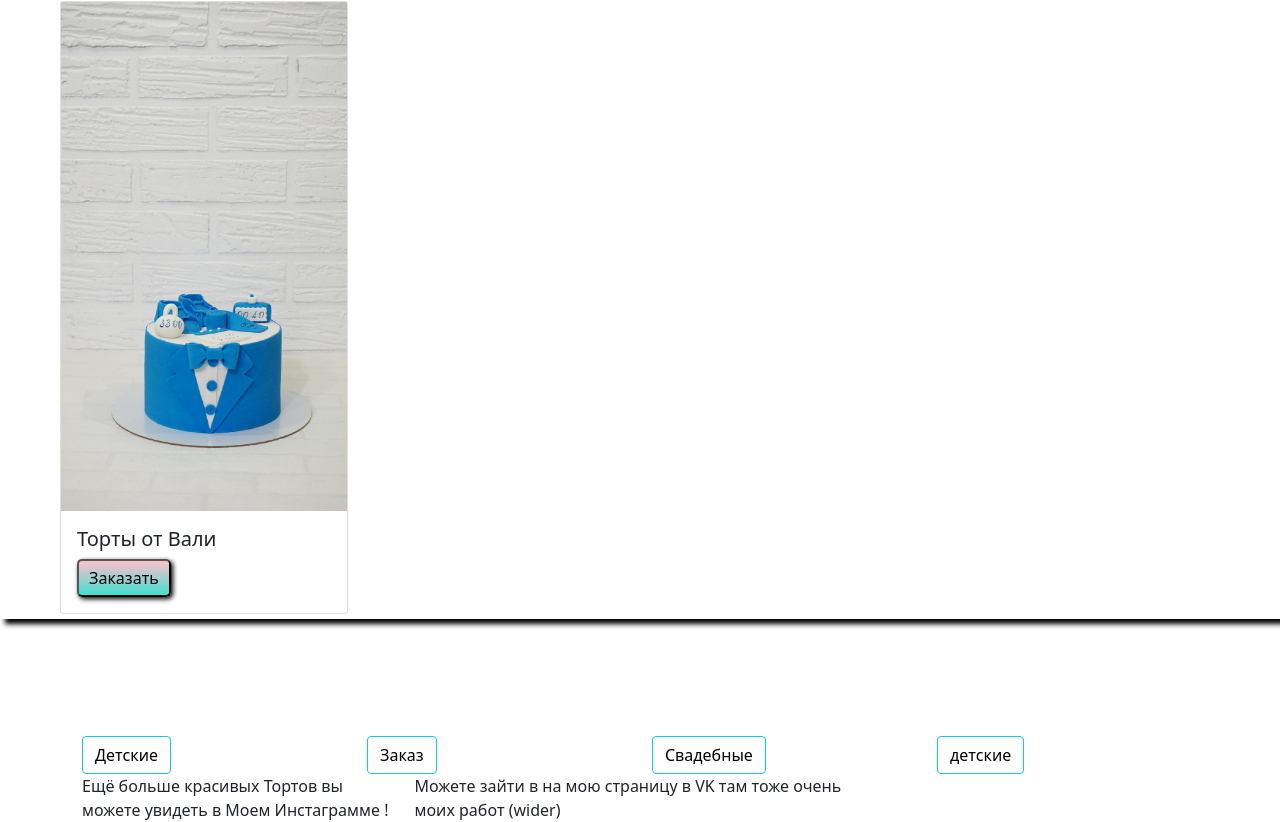
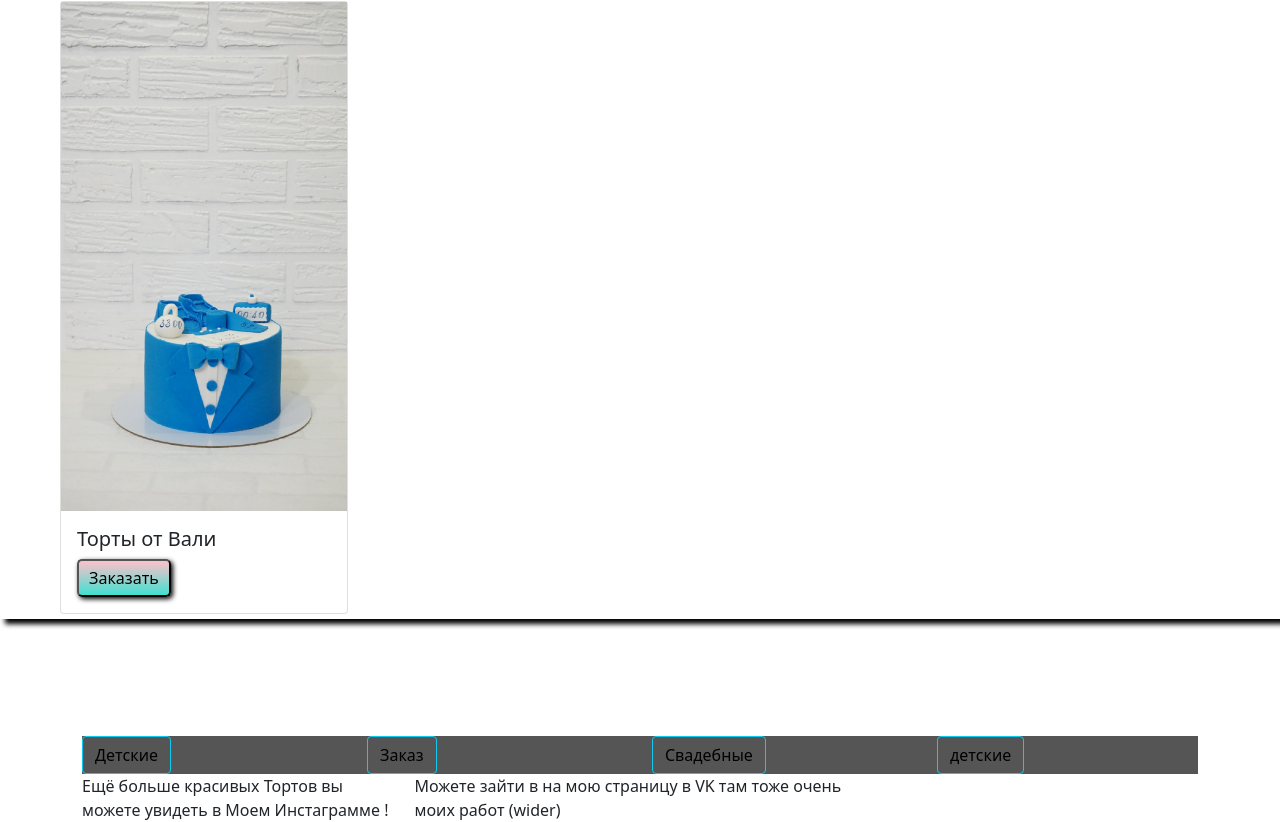
Before and after one commit to sergeianip20/rop, a Next.js app: page /secon in a window 1280 px wide. Shown: the part 1430-2252 px from the top of the page. Built offline with nearby package versions, Linux system fonts and the light colour scheme.

Commit message:
Update secon.js

```diff
--- a/pages/secon.js
+++ b/pages/secon.js
@@ -243,12 +243,14 @@ placeholder="напишите имя"/>
 
 </div>
 <Container variant="secondary">
+  <div className={s.container}>
   <Row>
       <Col>  <Button variant="outline-info"><Link href= '/secon'><a className = {s.sa}>Детские</a></Link></Button>  </Col>
   <Col><Button variant="outline-info"><Link href= '/'><a className = {s.sa}>Заказ</a></Link></Button></Col>
  <Col><Button variant="outline-info"><Link href= '/price'><a className = {s.sa}>Свадебные</a></Link></Button></Col>
 <Col><Button variant="outline-info"><Link href= '/'><a className = {s.sa}>детские</a></Link></Button></Col>
   </Row>
+</div>
   <Row>
     <Col> Ещё больше красивых Тортов вы можете увидеть в Моем Инстаграмме !</Col>
     <Col xs={5}>Можете зайти в на мою страницу в VK там тоже очень моих работ (wider)</Col>
```
